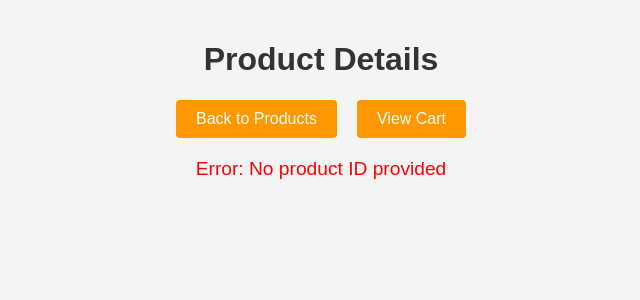
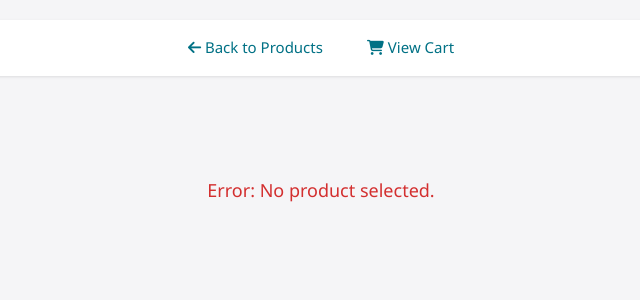
Before and after one commit to mallemkondaiah009/ECOMMERCE_API, a Django app: page /view-product/ in a window 1280 px wide. Shown: the top 300 px of the page, without its empty margins (319-959 px from the left). Run offline with Django 5.2, Linux system fonts and the light colour scheme.

Commit message:
normal changes

```diff
--- a/templates/view_product.html
+++ b/templates/view_product.html
@@ -4,173 +4,287 @@
     <meta charset="UTF-8">
     <meta name="viewport" content="width=device-width, initial-scale=1.0">
     <title>Product Details</title>
+    <link href="https://cdnjs.cloudflare.com/ajax/libs/font-awesome/6.4.0/css/all.min.css" rel="stylesheet">
     <style>
+        * { box-sizing: border-box; }
         body {
-            font-family: Arial, sans-serif;
+            font-family: 'Segoe UI', Arial, sans-serif;
             margin: 0;
-            padding: 20px;
-            background-color: #f4f4f4;
+            background-color: #f5f5f7;
+            color: #0F1111;
+            line-height: 1.6;
         }
         .container {
-            max-width: 800px;
-            margin: 0 auto;
-        }
-        h1 {
-            text-align: center;
-            color: #333;
+            max-width: 1200px;
+            margin: 20px auto;
+            padding: 0 20px;
         }
         .nav-links {
-            display: flex;
-            justify-content: center;
-            gap: 20px;
+            text-align: center;
             margin: 20px 0;
+            padding: 15px 0;
+            background: #fff;
+            border-radius: 8px;
+            box-shadow: 0 1px 3px rgba(0,0,0,0.1);
         }
         .nav-links a {
+            margin: 0 20px;
             text-decoration: none;
-            color: white;
-            background: #ff9800;
-            padding: 10px 20px;
-            border-radius: 4px;
-            transition: background 0.3s;
+            color: #007185;
+            font-weight: 500;
+            font-size: 15px;
         }
-        .nav-links a:hover {
-            background: #f57c00;
+        .nav-links a:hover { text-decoration: underline; }
+
+        /* Product Layout */
+        .product-container {
+            display: flex;
+            flex-wrap: wrap;
+            gap: 50px;
+            background: white;
+            padding: 40px;
+            border-radius: 12px;
+            box-shadow: 0 2px 12px rgba(0,0,0,0.08);
+            margin-top: 20px;
         }
-        .product-details {
+        .product-image-section {
+            flex: 1;
+            min-width: 300px;
+            max-width: 520px;
+        }
+        .main-image {
+            width: 100%;
+            height: 520px;
+            object-fit: contain;
             background: white;
-            border-radius: 8px;
-            box-shadow: 0 2px 5px rgba(0, 0, 0, 0.1);
+            border-radius: 12px;
+            border: 1px solid #e0e0e0;
             padding: 20px;
-            text-align: center;
         }
-        .product-details img {
-            max-width: 100%;
-            height: 300px;
-            object-fit: cover;
-            border-radius: 4px;
-            margin-bottom: 20px;
+        .product-info-section {
+            flex: 1.3;
+            min-width: 300px;
+            display: flex;
+            flex-direction: column;
+            justify-content: flex-start;
         }
-        .product-details h2 {
-            font-size: 1.5em;
-            color: #333;
-            margin: 10px 0;
+
+        .product-title {
+            font-size: 28px;
+            font-weight: 500;
+            margin: 0 0 16px 0;
+            color: #0F1111;
         }
-        .product-details .price {
-            font-size: 1.3em;
-            color: #e91e63;
-            margin: 10px 0;
+
+        .price-section {
+            margin: 24px 0;
+            padding: 20px 0;
+            border-top: 1px solid #e0e0e0;
+            border-bottom: 1px solid #e0e0e0;
         }
-        .product-details .description {
-            font-size: 1em;
-            color: #666;
-            margin: 15px 0;
-            line-height: 1.5;
+        .price {
+            font-size: 32px;
+            color: #B12704;
+            font-weight: 500;
+        }
+        .old-price {
+            text-decoration: line-through;
+            color: #565959;
+            font-size: 18px;
+            margin-left: 12px;
+        }
+        .save {
+            color: #B12704;
+            font-weight: bold;
+            font-size: 16px;
+            margin-top: 8px;
+            display: block;
+        }
+
+        .description {
+            font-size: 16px;
+            color: #0F1111;
+            margin: 24px 0;
+            line-height: 1.7;
+        }
+
+        /* Buttons */
+        .button-group {
+            display: flex;
+            gap: 16px;
+            margin-top: 20px;
+            flex-wrap: wrap;
         }
         .btn {
-            padding: 10px 20px;
+            padding: 14px 32px;
             border: none;
-            border-radius: 4px;
+            border-radius: 50px;
+            font-size: 16px;
+            font-weight: 600;
             cursor: pointer;
-            font-size: 1em;
-            transition: background 0.3s;
+            transition: all 0.2s ease;
+            display: inline-flex;
+            align-items: center;
+            gap: 8px;
+            min-width: 180px;
+            justify-content: center;
         }
-        .add-to-cart {
-            background: #4caf50;
+        .add-to-cart-btn {
+            background: #000000;
             color: white;
         }
-        .add-to-cart:hover {
-            background: #45a049;
+        .add-to-cart-btn:hover {
+            background: #1a1a1a;
+            transform: translateY(-2px);
         }
-        .error, .loading {
+        .buy-now-btn {
+            background: #FF9900;
+            color: white;
+            box-shadow: 0 4px 12px rgba(255, 153, 0, 0.3);
+        }
+        .buy-now-btn:hover {
+            background: #e68a00;
+            transform: translateY(-2px);
+        }
+
+        .loading, .error {
             text-align: center;
-            font-size: 1.2em;
-            margin: 20px 0;
+            padding: 80px 20px;
+            font-size: 18px;
         }
-        .error {
-            color: red;
-        }
-        .loading {
-            color: #555;
+        .loading { color: #666; }
+        .error { color: #d32f2f; }
+
+        @media (max-width: 768px) {
+            .product-container {
+                flex-direction: column;
+                padding: 20px;
+                gap: 30px;
+            }
+            .main-image { height: 400px; }
+            .product-title { font-size: 24px; }
+            .price { font-size: 28px; }
+            .button-group { flex-direction: column; }
+            .btn { width: 100%; }
         }
     </style>
 </head>
 <body>
     <div class="container">
-        <h1>Product Details</h1>
         <div class="nav-links">
-            <a href="/">Back to Products</a>
-            <a href="/cart">View Cart</a>
+            <a href="/"><i class="fas fa-arrow-left"></i> Back to Products</a>
+            <a href="/cart"><i class="fas fa-shopping-cart"></i> View Cart</a>
         </div>
-        <div id="loading" class="loading">Loading product...</div>
+
+        <div id="loading" class="loading">Loading product details...</div>
         <div id="error" class="error" style="display: none;"></div>
-        <div id="product-details" class="product-details" style="display: none;"></div>
+
+        <div id="product-details" style="display: none;">
+            <div class="product-container">
+                <!-- Left: Image -->
+                <div class="product-image-section">
+                    <img id="main-img" class="main-image" src="" alt="Product">
+                </div>
+
+                <!-- Right: Info -->
+                <div class="product-info-section">
+                    <h1 class="product-title"></h1>
+
+                    <div class="price-section">
+                        <span class="price"></span>
+                        <span class="old-price"></span>
+                        <div class="save"></div>
+                    </div>
+
+                    <div class="description"></div>
+
+                    <div class="button-group">
+                        <button class="btn add-to-cart-btn" onclick="addToCart(window.currentProductId)">
+                            <i class="fas fa-cart-plus"></i> Add to Cart
+                        </button>
+                        <button class="btn buy-now-btn" onclick="buyNow(window.currentProductId)">
+                            <i class="fas fa-bolt"></i> Buy Now
+                        </button>
+                    </div>
+                </div>
+            </div>
+        </div>
     </div>
 
     <script>
-        // Get product ID from query parameter
         const urlParams = new URLSearchParams(window.location.search);
         const productId = urlParams.get('id');
+        window.currentProductId = null;
 
-        // Fetch and display product details
         async function fetchProduct() {
             if (!productId) {
-                displayError('No product ID provided');
+                displayError('No product selected.');
                 return;
             }
+
             try {
                 const response = await fetch(`http://127.0.0.1:8000/api/product/${productId}/`);
-                if (!response.ok) {
-                    throw new Error('Failed to fetch product');
-                }
+                if (!response.ok) throw new Error('Product not found');
+
                 const product = await response.json();
+                window.currentProductId = product.id;
                 displayProduct(product);
-            } catch (error) {
-                displayError(error.message);
+
+            } catch (err) {
+                displayError(err.message || 'Failed to load product');
             }
         }
 
         function displayProduct(product) {
-            const productDetails = document.getElementById('product-details');
-            productDetails.innerHTML = `
-                <img src="${product.image}" alt="${product.product_name}">
-                <h2>${product.product_name}</h2>
-                <p class="price">$${product.price.toFixed(2)}</p>
-                <p class="description">${product.description}</p>
-                <button class="btn add-to-cart" onclick="addToCart(${product.id})">Add to Cart</button>
-            `;
-            productDetails.style.display = 'block';
             document.getElementById('loading').style.display = 'none';
+            document.getElementById('product-details').style.display = 'block';
+
+            document.querySelector('.product-title').textContent = product.product_name;
+            document.getElementById('main-img').src = product.image || 'https://via.placeholder.com/500';
+            document.getElementById('main-img').alt = product.product_name;
+
+            const priceEl = document.querySelector('.price');
+            priceEl.textContent = `$${parseFloat(product.price).toFixed(2)}`;
+
+            // Optional discount display
+            if (product.original_price && product.original_price > product.price) {
+                document.querySelector('.old-price').textContent = `$${parseFloat(product.original_price).toFixed(2)}`;
+                const savings = (product.original_price - product.price).toFixed(2);
+                const percent = Math.round((savings / product.original_price) * 100);
+                document.querySelector('.save').textContent = `Save $${savings} (${percent}% off)`;
+            }
+
+            document.querySelector('.description').textContent = product.description || 'No description available.';
         }
 
-        function displayError(message) {
+        function displayError(msg) {
             document.getElementById('loading').style.display = 'none';
-            document.getElementById('error').textContent = 'Error: ' + message;
-            document.getElementById('error').style.display = 'block';
+            const errorEl = document.getElementById('error');
+            errorEl.textContent = 'Error: ' + msg;
+            errorEl.style.display = 'block';
         }
 
-        // Add to cart
         async function addToCart(productId) {
             try {
-                const response = await fetch('http://127.0.0.1:8000/api/add-to-cart/', {
+                const res = await fetch('http://127.0.0.1:8000/api/add-to-cart/', {
                     method: 'POST',
-                    headers: {
-                        'Content-Type': 'application/json',
-                    },
-                    body: JSON.stringify({
-                        product_id: productId,
-                        quantity: 1,
-                    }),
+                    headers: { 'Content-Type': 'application/json' },
+                    body: JSON.stringify({ product_id: productId, quantity: 1 })
                 });
-                if (!response.ok) {
-                    throw new Error('Failed to add to cart');
-                }
-                alert('Added to cart! View your cart to update quantities.');
-            } catch (error) {
-                displayError(error.message);
+                if (!res.ok) throw new Error('Failed');
+                alert('Added to cart!');
+            } catch (err) {
+                alert('Could not add to cart');
             }
         }
 
-        // Initialize page
+        function buyNow(productId) {
+            // You can redirect to checkout or handle instant buy
+            addToCart(productId).then(() => {
+                window.location.href = '/cart'; // or /checkout
+            });
+        }
+
         window.onload = fetchProduct;
     </script>
 </body>
```
